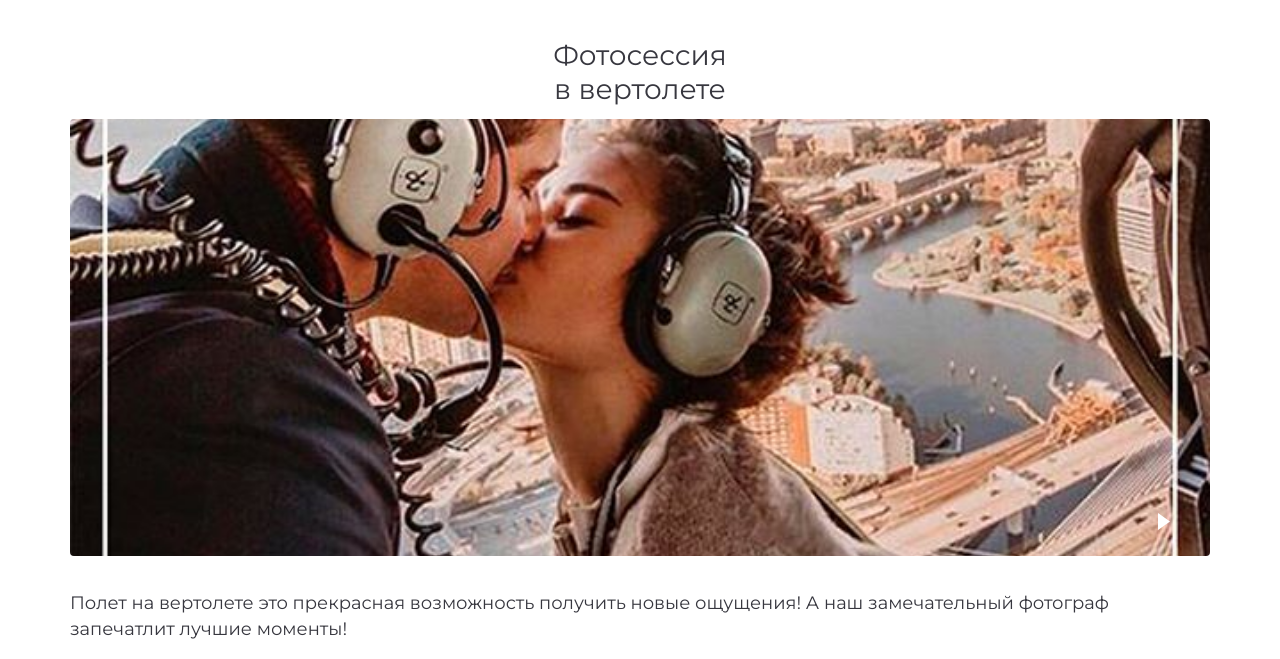
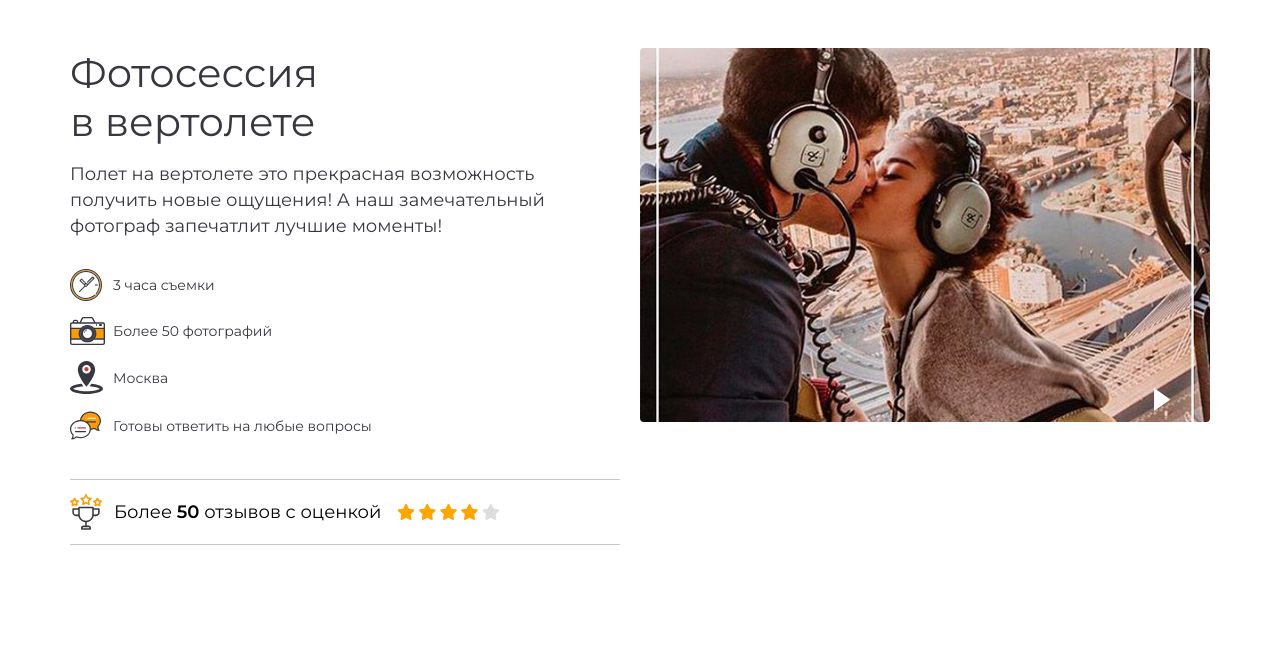
Before and after one commit to TolmaSh/HelyFly, a website: page src/index.html in a window 1280 px wide. Shown: the part 941-1600 px from the top of the page. After the commit the page ends 1486 px from the top, so only its background shows below. Drawn offline with Linux system fonts and the light colour scheme; files that its build step writes are made by us from their sources; files whose address does not match are found by name.

Commit message:
Style: end adaptive for info section

```diff
--- a/src/assets/scss/blocks/_info.scss
+++ b/src/assets/scss/blocks/_info.scss
@@ -1,9 +1,37 @@
 .info {
+
+
     padding-top: 40px;
+
+    &__wrapper {
+        display: grid;
+        grid-template-columns: 1fr 1fr;
+        grid-template-areas:
+        "title title"
+        "image image"
+        "main main"
+        "rating rating";
+        @include media(md){
+            grid-template-areas:
+            "title image"
+            "main image"
+            "rating rating";
+        }
+    }
+    @include media(sm){
+        padding-top: 50px;
+    }
     &__title {
+        grid-area: title;
         margin: 0 auto;
         max-width: 175px;
-
+        @include media(sm){
+            max-width: 280px;
+        }
+        @include media(md){
+            text-align: left;
+            margin: 0;
+        }
     }
     &__list {
 
@@ -60,18 +88,31 @@
             }
         }
     }
+    &__main {
+        grid-area: main;
+    }
     &__text {
         @include text(14px,20px,400);
         color:$textColor;
         margin-top: 30px;
         @include media(xs) {
             @include text(18px,26px,400);
+            max-width: 480px;
+        }
+        @include media(md){
+            margin-top: 15px;
         }
     }
     &__image {
+        grid-area: image;
         margin-top: 13px;
         position: relative;
-
+        @include media(sm){
+            margin-top: 40px;
+        }
+        @include media(md){
+            margin-top: 0;
+        }
         &:after {
             content: "";
             position: absolute;
@@ -80,9 +121,13 @@
             bottom: 20px;
             right: 20px;
             background-image: url(../images/info-arrow.svg);
+            background-repeat: no-repeat;
+            background-size: cover;
             @include media(xs) {
                 bottom: 30px;
                 right: 30px;
+                width: 16px;
+                height: 23px;
             }
             @include media(sm){
                 right: 40px;
@@ -99,10 +144,17 @@
         @include media(sm) {
             height: 437px;
         }
+        @include media(md) {
+            height: 374px;
+        }
 
         }
     }
     &__rating {
         margin-top: 38px;
+        grid-area: rating;
+        @include media(md){
+            max-width: 550px;
+        }
     }
 }
--- a/src/assets/scss/general/_title.scss
+++ b/src/assets/scss/general/_title.scss
@@ -2,4 +2,8 @@
     @include text(28px,34px,400);
     color:$textColor;
     text-align: center;
+    @include media(sm){
+        @include text(40px,49px,400);
+
+    }
 }
--- a/src/index.html
+++ b/src/index.html
@@ -64,6 +64,7 @@
     </section>
     <section class="info">
         <div class="container">
+          <div class="info__wrapper">
             <h2 class="info__title title">Фотосессия в вертолете</h2>
             <div class="info__image">
                 <img class="info__image-item" src="./assets/images/info-image.jpg" alt="PhotoSesion" >
@@ -103,6 +104,8 @@
                 </div>
 
             </div>
+          </div>
+
         </div>
     </section>
     <script src="https://kit.fontawesome.com/bc5df98f86.js" crossorigin="anonymous"></script>
```
Also changed, not shown: dist/assets/css/style.min.css, dist/index.html, 1 other file.
